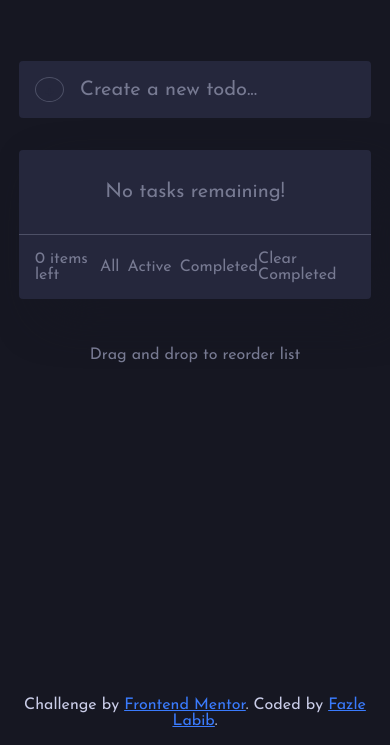
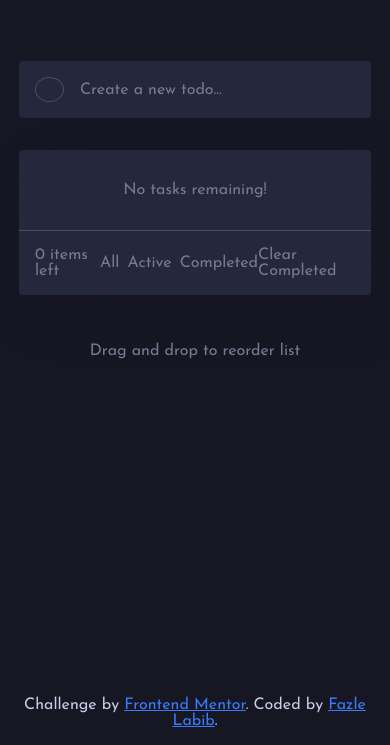
Before and after one commit to FazleLabib/frontend-mentor-todo-app, a plain HTML site: page index.html in a window 390 px wide. Shown: the part 99-844 px from the top of the page. Drawn offline with Linux system fonts and the light colour scheme.

Commit message:
Change font size of contents for mobile screens

```diff
--- a/style.css
+++ b/style.css
@@ -278,4 +278,8 @@ footer {
         font-size: 2rem;
     }
 
+    input[type=text], .task, #no-tasks {
+        font-size: 1rem;
+    }
+
 }
```
